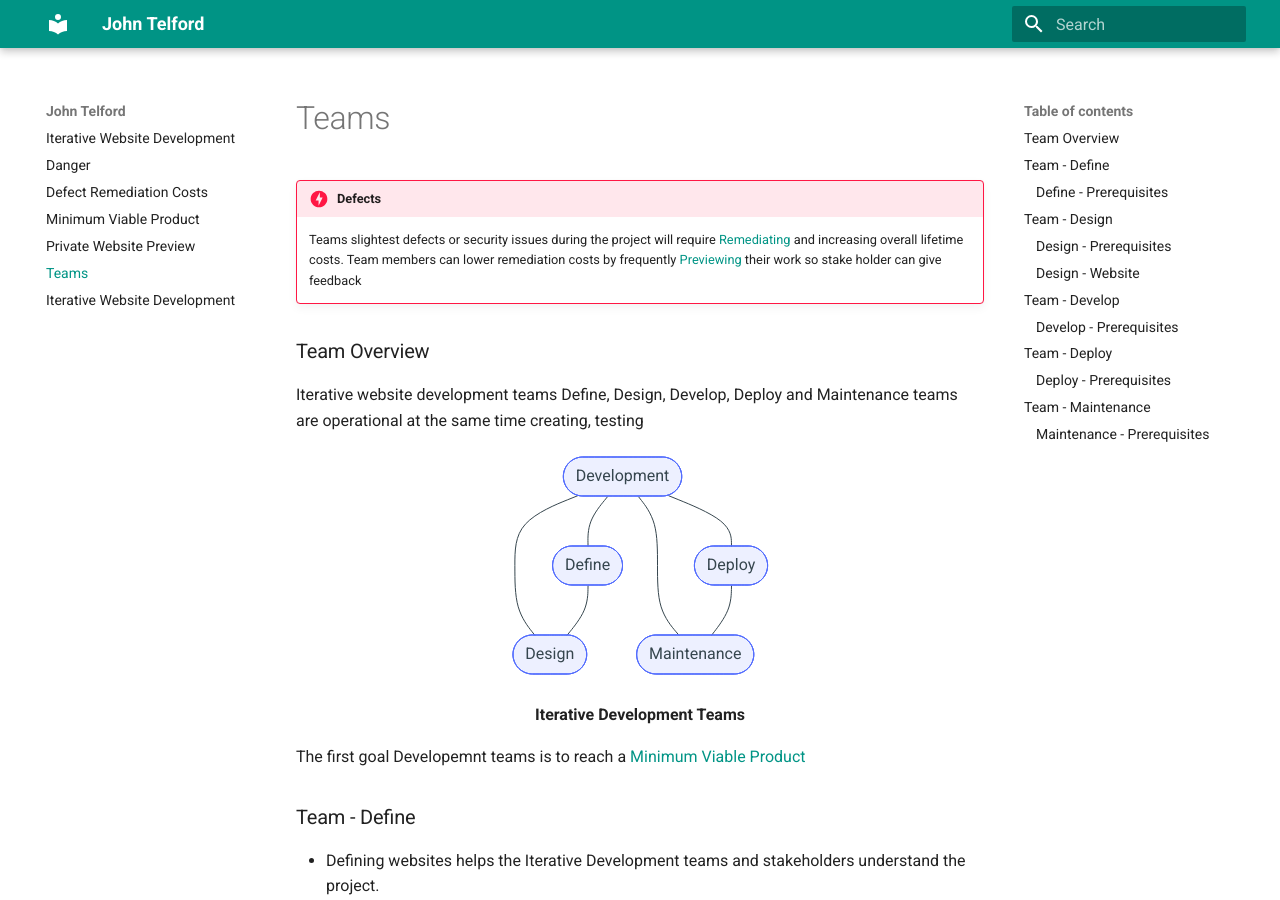
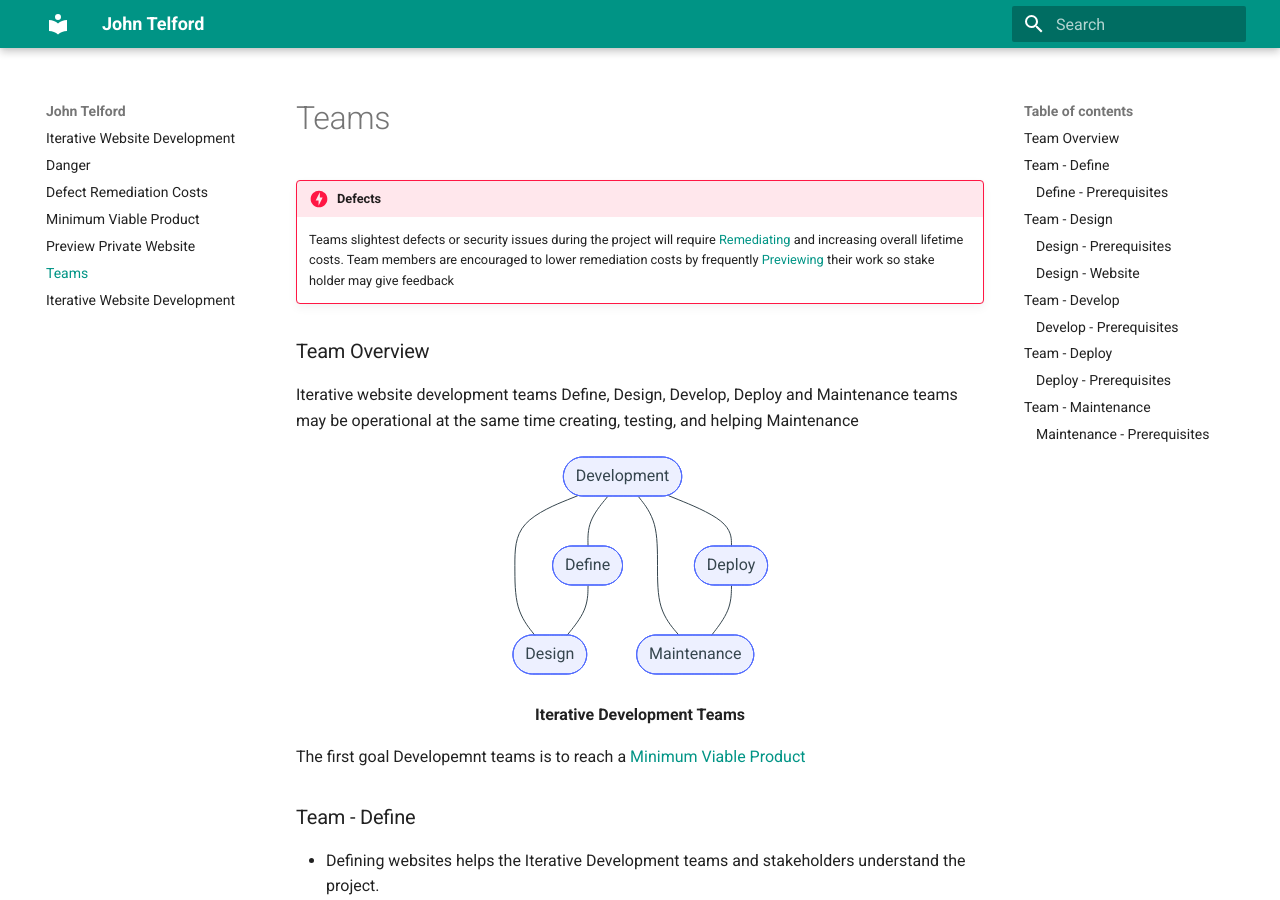
Before and after one commit to JohnTelford/mkdocs_01_03_2023, an MkDocs documentation site: the page built from docs/teams.md, in a window 1280 px wide and 900 px high. Built offline with MkDocs 1.6.1 and Material for MkDocs 9.7.7, drawn with Linux system fonts in a browser that asks for light colours.

Commit message:
refactor
Signed-off-by: John <john@johntelford.com>

```diff
--- a/docs/teams.md
+++ b/docs/teams.md
@@ -3,11 +3,11 @@ title: Teams
 ---
 
 !!! Danger "Defects"
-	Teams slightest  defects or security issues during the project will require [Remediating](defect _remediation_cost.md) and increasing overall lifetime costs. Team members can lower remediation costs by frequently [Previewing](preview.md) their work so stake holder can give feedback
+	Teams slightest  defects or security issues during the project will require [Remediating](defect _remediation_cost.md) and increasing overall lifetime costs. Team members are encouraged to lower remediation costs by frequently [Previewing](preview.md) their work so stake holder may give feedback
 
 ### Team Overview
 
-Iterative website development teams Define, Design, Develop, Deploy and Maintenance teams are operational at the same time creating, testing
+Iterative website development teams Define, Design, Develop, Deploy and Maintenance teams may be operational at the same time creating, testing, and helping Maintenance
 
 <div style="text-align: center;">
 
```
Also changed, not shown: docs/defect _remediation_cost.md (+3 -1 lines), docs/preview.md (+1 -1 lines).
